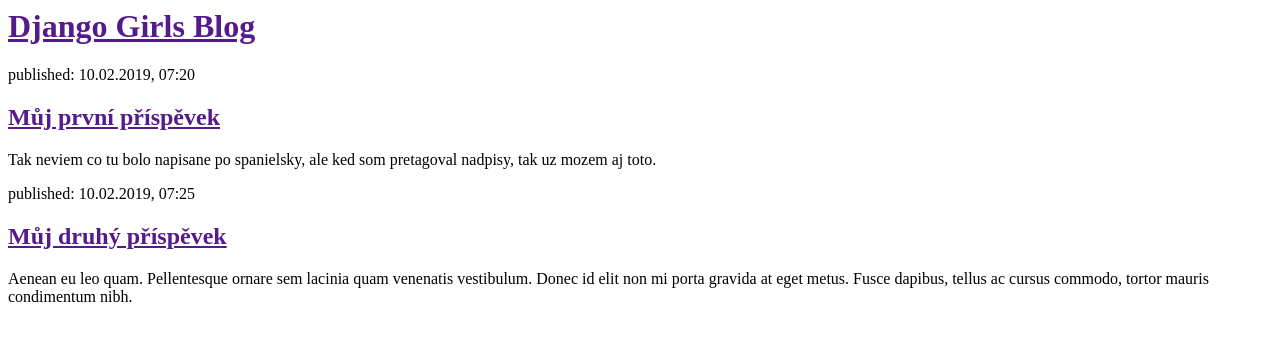
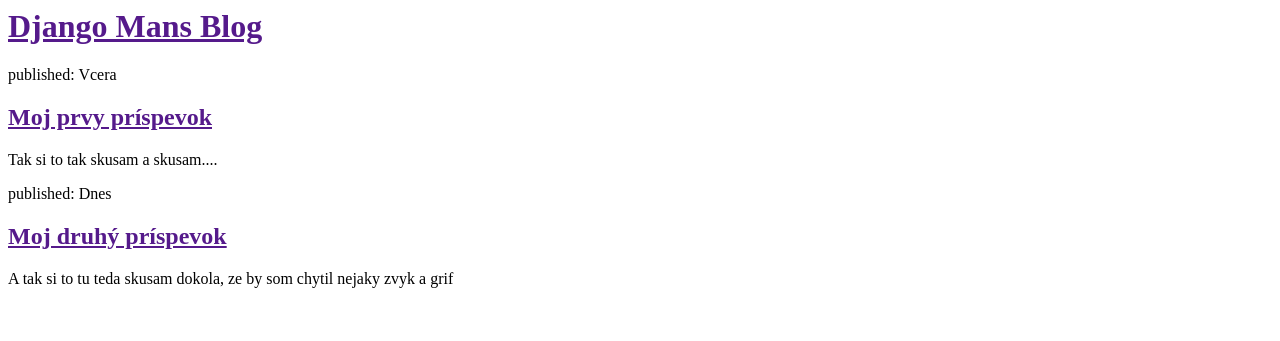
Before and after one commit to maroxoff/my-firs-blog, a Django app: template blog/templates/blog/post_list.html in a window 1280 px wide. Shown: the top 341 px of the page. Run offline with Django 3.2, Linux system fonts and the light colour scheme; the template is opened without the code that fills it, so the values that code supplies are empty; parts of the project's set-up code (start-up, migrations or seed data) failed here and were passed over.

Commit message:
Zmena v post_list.html + test.h

```diff
--- a/blog/templates/blog/post_list.html
+++ b/blog/templates/blog/post_list.html
@@ -1,22 +1,22 @@
 <html>
     <head>
-        <title>Django Mans blog</title>
+        <title>sykorams-blog</title>
     </head>
     <body>
         <div>
-            <h1><a href="">Django Girls Blog</a></h1>
+            <h1><a href="">Django Mans Blog</a></h1>
         </div>
 
         <div>
-            <p>published: 10.02.2019, 07:20</p>
-            <h2><a href="">Můj první příspěvek</a></h2>
-            <p>Tak neviem co tu bolo napisane po spanielsky, ale ked som pretagoval nadpisy, tak uz mozem aj toto.</p>
+            <p>published: Vcera</p>
+            <h2><a href="">Moj prvy príspevok</a></h2>
+            <p>Tak si to tak skusam a skusam....</p>
         </div>
 
         <div>
-            <p>published: 10.02.2019, 07:25</p>
-            <h2><a href="">Můj druhý příspěvek</a></h2>
-            <p>Aenean eu leo quam. Pellentesque ornare sem lacinia quam venenatis vestibulum. Donec id elit non mi porta gravida at eget metus. Fusce dapibus, tellus ac cursus commodo, tortor mauris condimentum nibh.</p>
+            <p>published: Dnes</p>
+            <h2><a href="">Moj druhý príspevok</a></h2>
+            <p>A tak si to tu teda skusam dokola, ze by som chytil nejaky zvyk a grif</p>
         </div>
     </body>
 </html>
```
Also changed, not shown: test.html (added, +52 -0 lines).
